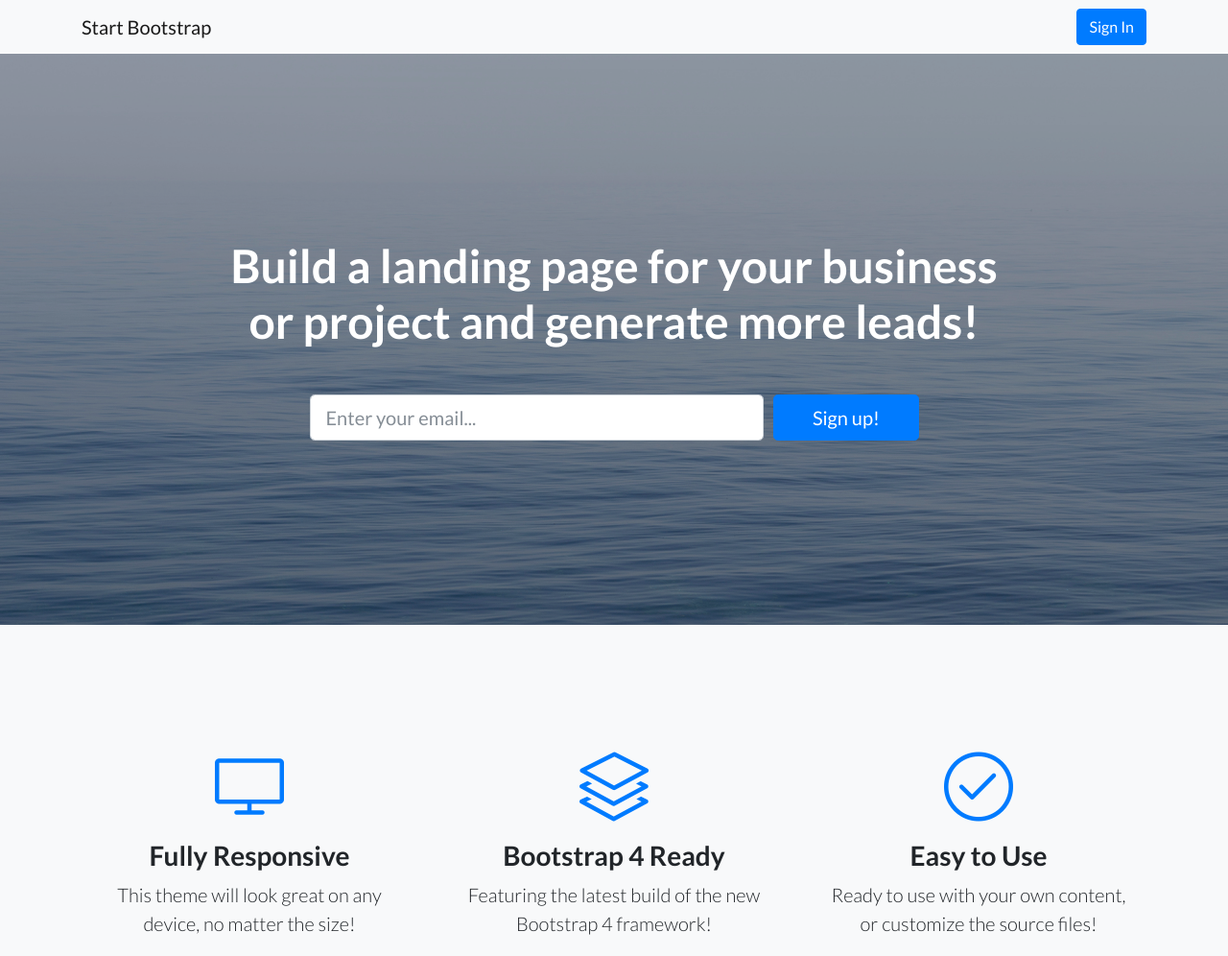
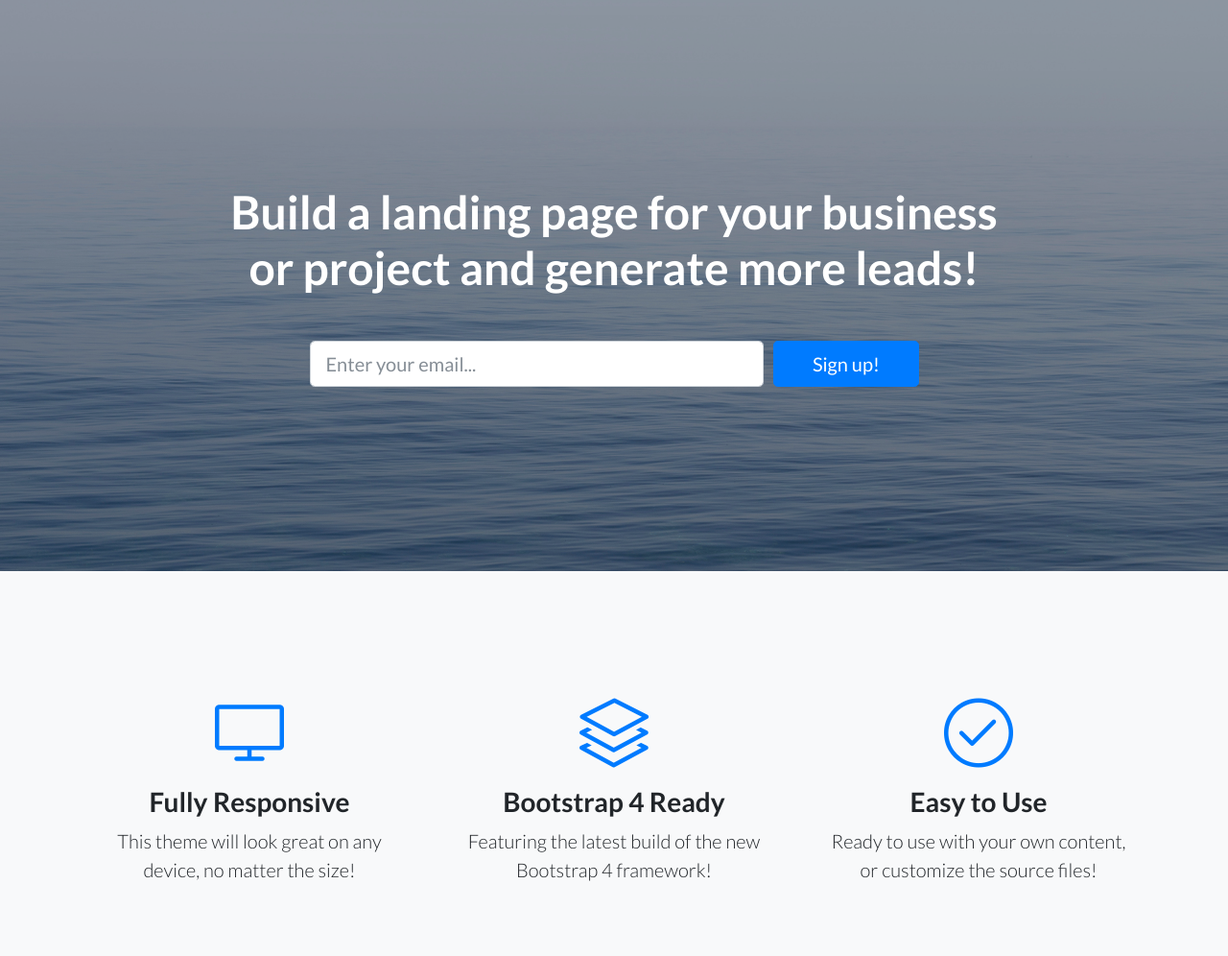
Before and after one commit to pilotstorage/pilotstorage, a website: page index.html in a window 1280 px wide. Shown: the top 996 px of the page at 96% size. Drawn offline with Linux system fonts and the light colour scheme.

Commit message:
removed navbar
removed navbar

```diff
--- a/index.html
+++ b/index.html
@@ -24,14 +24,6 @@
   </head>
 
   <body>
-
-    <!-- Navigation -->
-    <nav class="navbar navbar-light bg-light static-top">
-      <div class="container">
-        <a class="navbar-brand" href="#">Start Bootstrap</a>
-        <a class="btn btn-primary" href="#">Sign In</a>
-      </div>
-    </nav>
 
     <!-- Masthead -->
     <header class="masthead text-white text-center">
```
